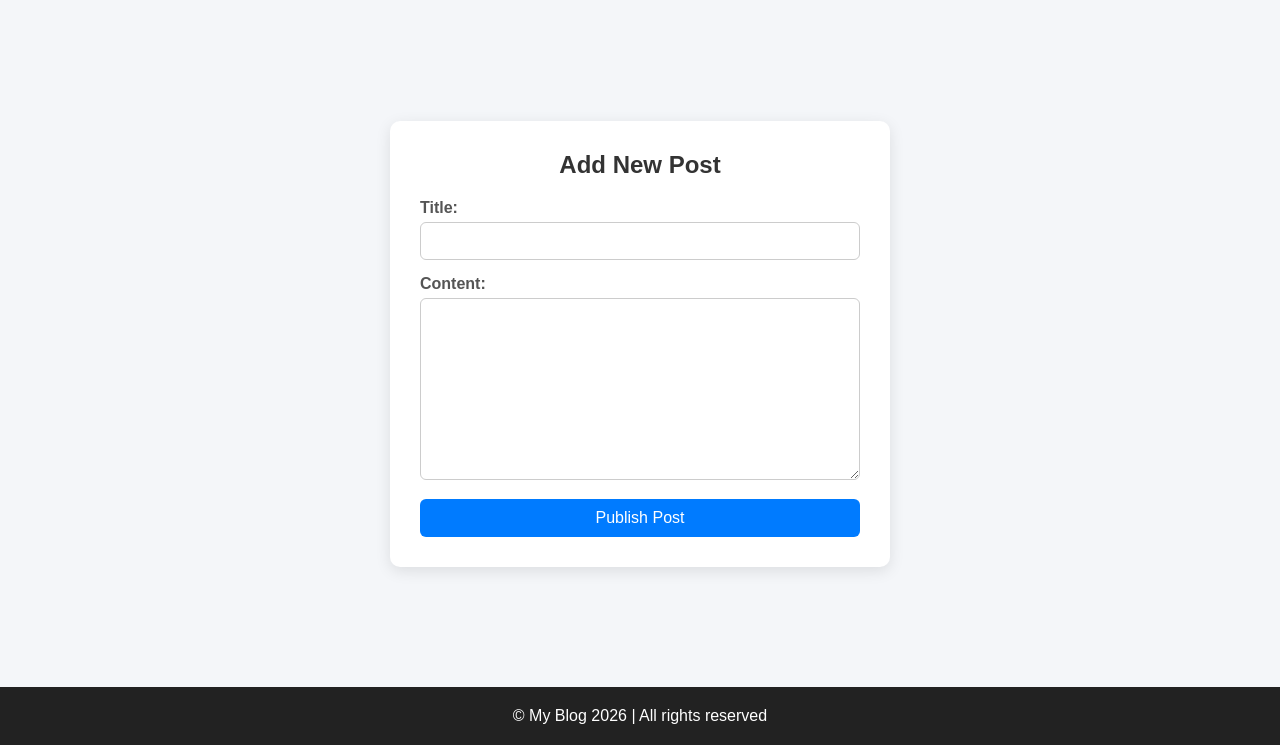
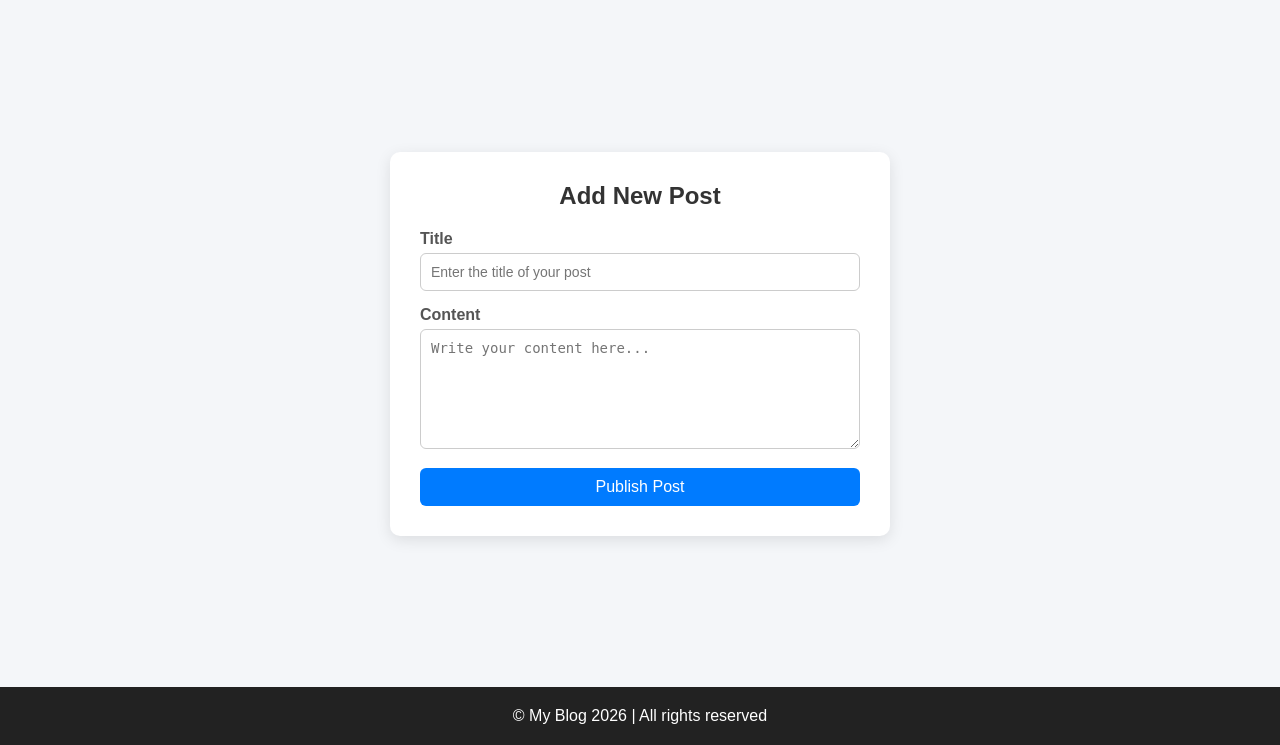
Before and after one commit to mateuszral/django-blog, a Django app: page /posts/new/ in a window 1280 px wide. Shown: the part 56-801 px from the top of the page. Run offline with Django 5.2, Linux system fonts and the light colour scheme.

Commit message:
add widgets to add post model

```diff
--- a/web_blog/forms.py
+++ b/web_blog/forms.py
@@ -6,3 +6,7 @@ class PostForm(forms.ModelForm):
     class Meta:
         model = Post
         fields = ("title", "content")
+        widgets = {
+            "title": forms.TextInput(attrs={"id": "title", "placeholder": "Enter the title of your post"}),
+            "content": forms.Textarea(attrs={"id": "content", "rows": 5, "placeholder": "Write your content here..."}),
+        }
--- a/web_blog/static/web_blog/new_post.css
+++ b/web_blog/static/web_blog/new_post.css
@@ -19,7 +19,7 @@
     color: #333;
 }
 
-.form div {
+.form__group {
     margin-bottom: 15px;
 }
 
--- a/web_blog/templates/web_blog/new_post.html
+++ b/web_blog/templates/web_blog/new_post.html
@@ -15,7 +15,13 @@
             <form method="POST" class="form">
                 {% csrf_token %}
                 <h2 class="form__heading">Add New Post</h2>
-                {{ form.as_div }}
+                {% for field in form %}
+                    <div class="form__group">
+                        <label for="{{ field.name }}">{{ field.label }}</label>
+                        {{ field }}
+                    </div>
+                {% endfor %}
+
                 <button type="submit" class="form__button">Publish Post</button>
             </form>
         </div>
```
Also changed, not shown: README.md.
